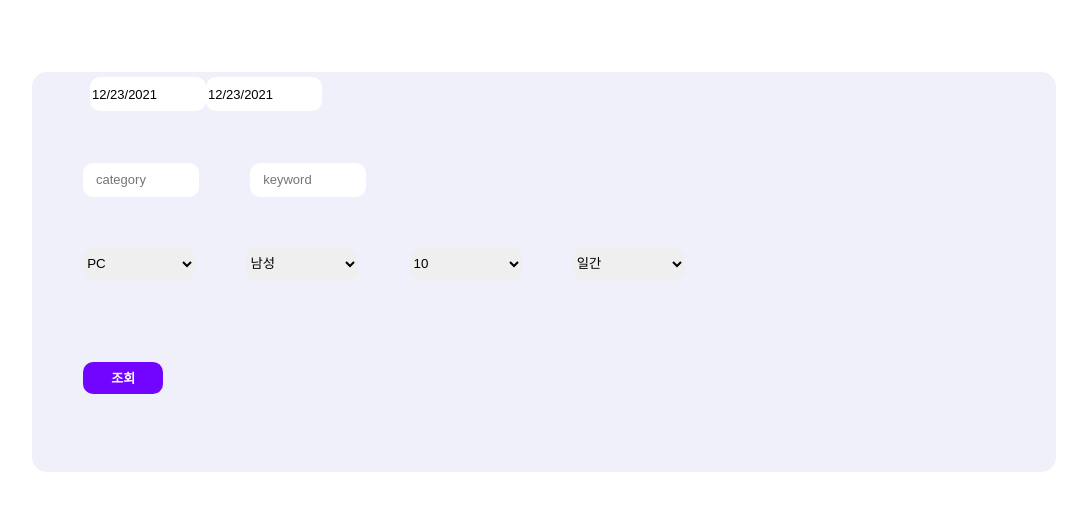
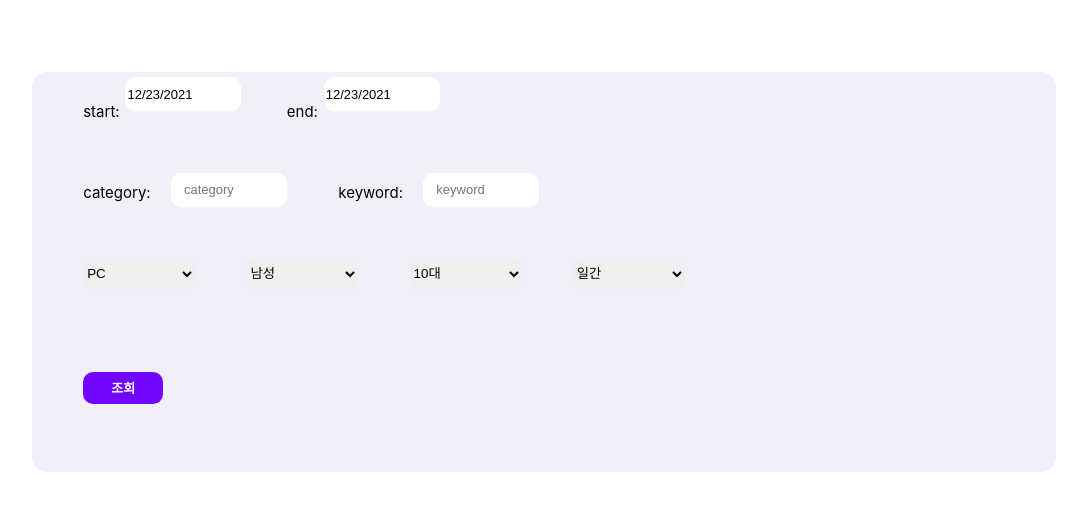
Before and after one commit to dan-2ee/Naver-Shopping-Trend, a React (Create React App) app: page / in a window 1280 px wide. Shown: the top 510 px of the page, without its empty margins (96-1183 px from the left). Built offline with nearby package versions, Linux system fonts and the light colour scheme.

Commit message:
input 창 수정

```diff
--- a/src/routes/Main.css
+++ b/src/routes/Main.css
@@ -5,6 +5,7 @@ html {
     display: flex;
     justify-content: center;
 }
+
 
 
 #inputBox {
@@ -24,7 +25,7 @@ html {
 
 .inputDate {
     margin-top: 5%;
-    margin-left: 50%;
+    margin-left: 5%;
     width: 7rem;
     height: 2rem;
     font-size: 13px;
@@ -32,12 +33,19 @@ html {
     border-radius: 10px;
 }
 
-.title {
-    font-size: 13px;
+.dateTitle {
+    margin-left: 5%;
+    margin-top: 3%;
+    font-size: 15px;
+}
+.dataTitle {
+    margin-left: 5%;
+    margin-top: 6%;
+    font-size: 15px;
 }
 .inputData {
     margin-top: 5%;
-    margin-left: 5%;
+    margin-left: 2%;
     width: 7rem;
     height: 2rem;
     font-size: 13px;
--- a/src/routes/Main.tsx
+++ b/src/routes/Main.tsx
@@ -24,12 +24,12 @@ function Main({ onSubmit }: DataFormProps) {
         { value: "", name: "설정 안 함"}
     ]
     const ages:({ value: any; name: string; })[] = [
-        { value: ["10", "19"], name: "10"},
-        { value: ["20", "29"], name: "20"},
-        { value: ["30", "39"], name: "30"},
-        { value: ["40", "49"], name: "40"},
-        { value: ["50", "59"], name: "50"},
-        { value: ["60", "69"], name: "60"},    //60세 이상
+        { value: "10", name: "10대"},
+        { value: "20", name: "20대"},
+        { value: "30", name: "30대"},
+        { value: "40", name: "40대"},
+        { value: "50", name: "50대"},
+        { value: "60", name: "60대 이상"},
         { value: "", name: "설정 안 함"}
     ]
     const timeUnit = [
@@ -46,6 +46,12 @@ function Main({ onSubmit }: DataFormProps) {
 
     const { category, keyword } = form;
 
+    const [startDate, setStartDate] = useState<any>(new Date());
+    const [endDate, setEndDate] = useState<any>(new Date());
+
+    function onClick() {
+        console.log(category, keyword, startDate, endDate )
+    }
     const onChange = (e: any) => {
         const { name, value } = e.target;
         setForm({
@@ -64,23 +70,24 @@ function Main({ onSubmit }: DataFormProps) {
         });
     };
 
-    const [startDate, setStartDate] = useState<any>(new Date());
-    const [endDate, setEndDate] = useState<any>(new Date());
     return (
         <div id = "inputBox">
                 <div id ="dateForm">
+                    <div className="dateTitle">start: </div>
                     <DatePicker
                         className="inputDate"
                         selected={startDate}
                         onChange={date => setStartDate(date)}/>
+                    <div className="dateTitle">end: </div>
                     <DatePicker
                         className="inputDate"
                         selected={endDate}
                         onChange={date => setEndDate(date)}/>
                 </div>
                 <form id = "dataForm" onSubmit={handleSubmit}>
-
+                    <div className="dataTitle">category:</div>
                     <input className="inputData" placeholder="   category" name="category" value={category} onChange={onChange} />
+                    <div className="dataTitle">keyword:</div>
                     <input className="inputData" placeholder="   keyword" name="keyword" value={keyword} onChange={onChange} />
                 </form>
             <div id="selectForm">
@@ -93,7 +100,7 @@ function Main({ onSubmit }: DataFormProps) {
                         </option>
                     ))}
                 </select>
-                <select className = "select" >
+                <select className = "select">
                     {gender.map((gender) => (
                         <option
                             key={gender.value}
@@ -122,7 +129,7 @@ function Main({ onSubmit }: DataFormProps) {
                 </select>
             </div>
             <Link to = {{ pathname: "/search"}}>
-                <button id="btnSubmit" type="submit">조회</button>
+                <button onClick={onClick} id="btnSubmit" type="submit">조회</button>
             </Link>
         </div>
     )
```
